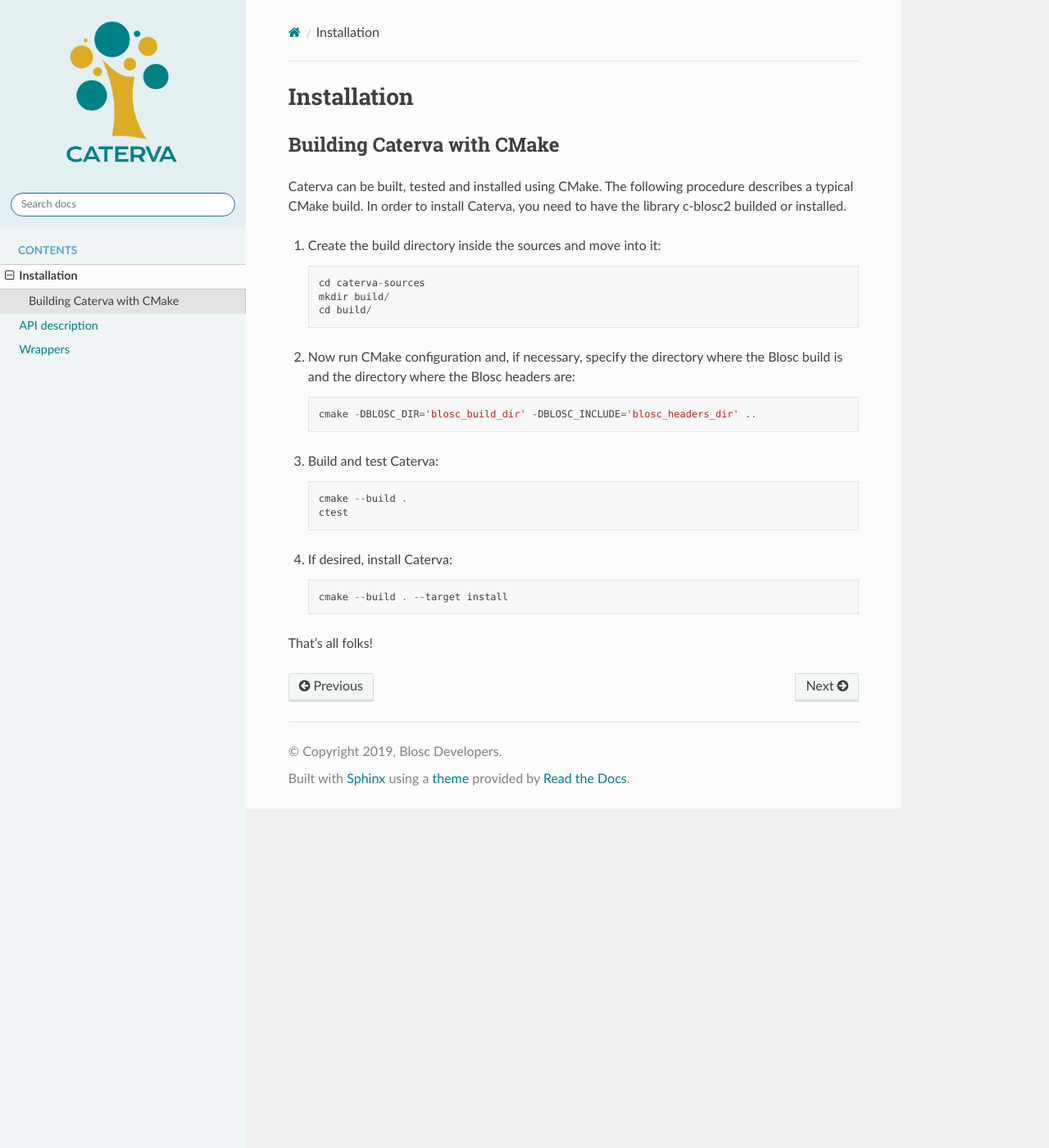
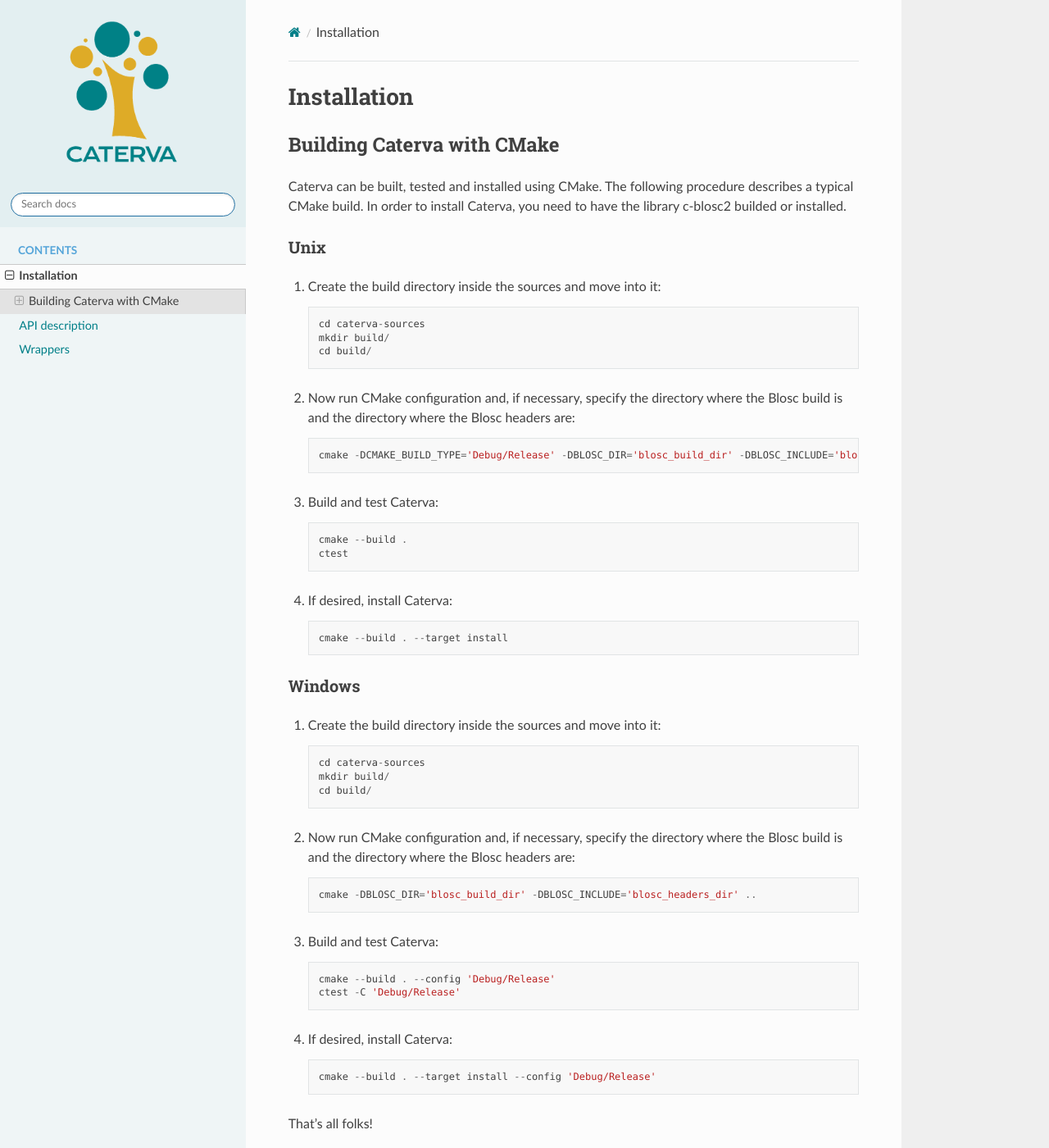
Before and after one commit to FrancescAlted/caterva, a Sphinx documentation site: the page built from docs/sphinx/installation.rst, in a window 1280 px wide and 1400 px high. Shown: the whole window at 82% size. Built offline with Sphinx 7.4.7 and the Read the Docs theme 2.0.0, drawn with Linux system fonts in a browser that asks for light colours; the version number could not be read and is left out.

Commit message:
Fxed all requested changes

```diff
--- a/docs/sphinx/installation.rst
+++ b/docs/sphinx/installation.rst
@@ -8,6 +8,32 @@ Building Caterva with CMake
 Caterva can be built, tested and installed using CMake. The following procedure describes a
 typical CMake build. In order to install Caterva, you need to have the library c-blosc2 builded
 or installed.
+
+Unix
+::::
+
+1. Create the build directory inside the sources and move into it::
+
+    cd caterva-sources
+    mkdir build/
+    cd build/
+
+2. Now run CMake configuration and, if necessary, specify the directory where the Blosc build is and the directory where the Blosc headers are::
+
+        cmake -DCMAKE_BUILD_TYPE='Debug/Release' -DBLOSC_DIR='blosc_build_dir' -DBLOSC_INCLUDE='blosc_headers_dir' ..
+
+3. Build and test Caterva::
+
+    cmake --build .
+    ctest
+
+4. If desired, install Caterva::
+
+    cmake --build . --target install
+
+
+Windows
+:::::::
 
 1. Create the build directory inside the sources and move into it::
 
@@ -21,11 +47,13 @@ or installed.
 
 3. Build and test Caterva::
 
-    cmake --build .
-    ctest
+    cmake --build . --config 'Debug/Release'
+    ctest -C 'Debug/Release'
 
 4. If desired, install Caterva::
 
-    cmake --build . --target install
+    cmake --build . --target install --config 'Debug/Release'
+
+
 
 That's all folks!
--- a/docs/sphinx/tutorials.rst
+++ /dev/null
@@ -1,6 +0,0 @@
-Tutorials
-=========
-
-
-Caterva container creation
-++++++++++++++++++++++++++
--- a/docs/sphinx/wrappers.rst
+++ b/docs/sphinx/wrappers.rst
@@ -1,6 +1,6 @@
 Wrappers
 ========
 
-Here yo can find a list with the wrappers available for Caterva:
+Here you can find a list with the wrappers available for Caterva:
 
 - `cat4py <https://cat4py.readthedocs.io/en/latest/>`_: a Pythonic wrapper of Caterva.
```
Also changed, not shown: README.md (+4 -2 lines), docs/sphinx/api.rst (+16 -8 lines), docs/sphinx/index.rst (+9 -6 lines).
